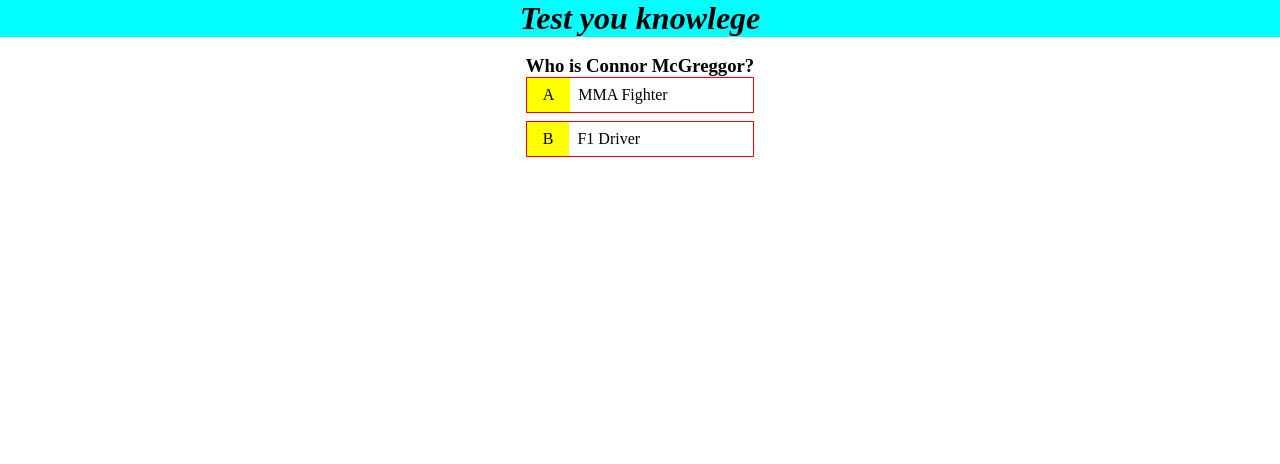
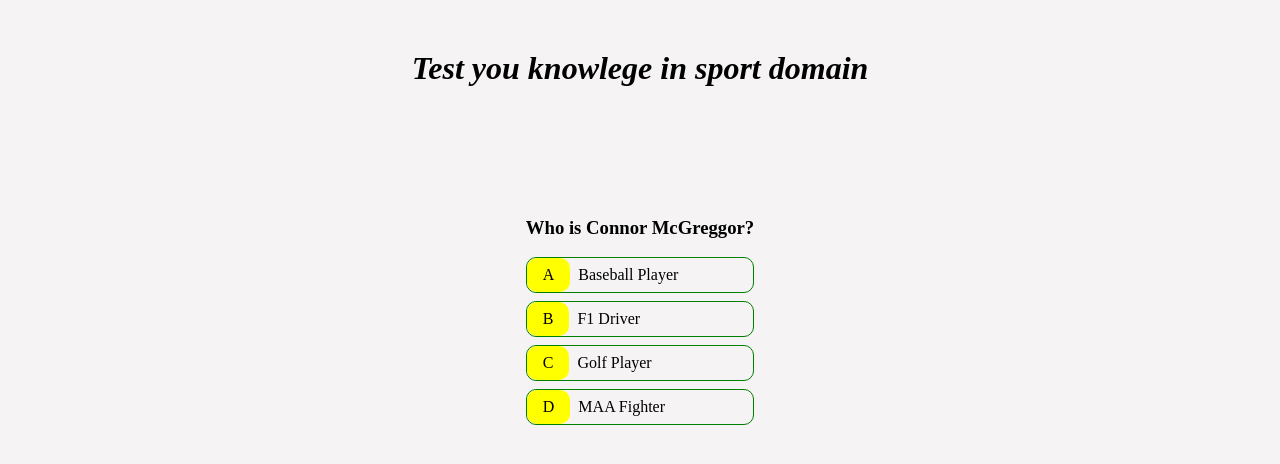
Before and after one commit to BogdanP17/online-quiz, a plain HTML site: page index.html in a window 1280 px wide. Drawn offline with Linux system fonts and the light colour scheme.

Commit message:
Add 2 more options to the questions

```diff
--- a/assets/script.js
+++ b/assets/script.js
@@ -13,19 +13,25 @@ let questions = [
         question: "Who win 2019 world cup?",
         option1: "Argentina",
         option2 : "France",
-        answer: "Argentina"
+        option3 : "Romania",
+        option4 : "Germany",
+        answer: 1
     },
     {
         question: "Who is Connor McGreggor?",
-        option1: "MMA Fighter",
+        option1: "Baseball Player",
         option2: "F1 Driver",
-        answer: "MMA Figher"
+        option3: "Golf Player",
+        option4: "MAA Fighter",
+        answer: 4
     },
     {
         question: "Leo Meesi is a ?",
-        option1: "Football Player",
-        option2: "Actor",
-        answer: "Football Player"
+        option1: "Musician",
+        option2: "Football Player",
+        option3: "Actor",
+        option4: "Dancer",
+        answer: 2
     }
 
 ];
@@ -53,4 +59,8 @@ function newQuestions(){
     });
 };
 
+function checkUserAnswer() {
+
+}
+
 game();
--- a/assets/style.css
+++ b/assets/style.css
@@ -3,11 +3,16 @@
     padding: 0;
 }
 
+body{
+    background-color: rgba(129, 110, 121, 0.08);
+}
+
 .heading{
-    background-color: aqua;
     align-items: center;
     justify-content: center;
     display: flex;
+    padding-top: 25px;
+    padding: 2rem;
 }
 
 .question{
@@ -20,22 +25,25 @@
     justify-content: center;
     margin: 0, auto;
     font-size: 1.5;
-    padding-top: 25;
+    padding-top: 80px;
 }
 .choice:hover{
     cursor: pointer;
-    box-shadow: 0 0.6em 1rem rgba(86, 185, 235, 0.5);
+    box-shadow: 0 0.6em 1rem rgba(202, 31, 57, 0.08);
+
 }
 
 .choice {
     display: flex;
     margin-bottom: 0.5rem;
-    border: 0.1rem solid red;
+    border: 0.1rem solid green;
+    border-radius: 10px;
 
 }
 .prefix{
     padding: 0.5rem 1rem;
     background-color: yellow;
+    border-radius: 10px;
 }
 
 .text{
--- a/index.html
+++ b/index.html
@@ -12,20 +12,20 @@
     />
     <link rel="preconnect" href="https://fonts.googleapis.com" />
     <link rel="preconnect" href="https://fonts.gstatic.com" crossorigin />
-
+    <i class="fa-solid fa-medal"></i>
     <title>Online Quiz</title>
 </head>
 <body>
     <div class="game">
         <h1 class="heading">
-            <i class="fa-sharp fa-regular fa-face-thinking">Test you knowlege</i>
+            <i class="fa-sharp fa-regular fa-face-thinking">Test you knowlege in sport domain</i>
         </h1>
 
     </div><br>
     <div class="container">
 
         <div class="game">
-            <h3 id="question">Can you answer?</h3>
+            <h3 id="question">Can you answer?</h3><br>
             <div class="choice">
                 <p class="prefix">A</p>
                 <p class="text" data-number="1">Option 1</p>
@@ -33,6 +33,14 @@
             <div class="choice">
                 <p class="prefix">B</p>
                 <p class="text" data-number="2">Option 2</p>
+            </div>
+            <div class="choice">
+                <p class="prefix">C</p>
+                <p class="text" data-number="3">Option 3</p>
+            </div>
+            <div class="choice">
+                <p class="prefix">D</p>
+                <p class="text" data-number="4">Option 4</p>
             </div>
         </div>
     </div>
@@ -50,7 +58,9 @@
             <p>You will have 10 questions to answer. The game is interactive and fun, test you knowleage in  sport domain to see how good are you. </p>
         </div>
     </div> -->
-    <footer id="icons"></footer>
+    <footer id="icons">
+        <ul
+    </footer>
     <script src="assets\script.js"></script>
 </body>
 </html>
```
